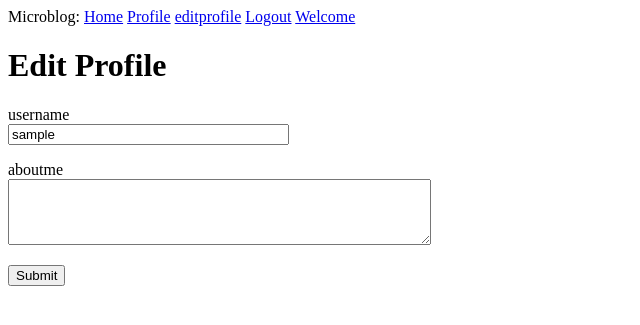
After one commit to rhodesiaxlo/flask_mega_project, a Flask app: page /editprofile/ in a window 1280 px wide. The commit adds this page. Shown: the top 325 px of the page, without its empty margins (0-640 px from the left). Run offline with Flask 2, Linux system fonts and the light colour scheme; the visitor is signed in with stand-in values (Sample User, id 1); data comes from the database, SQL or seed files in the repository; both versions use the stored data as it was after the commit.

```diff
--- a/app_package/forms.py
+++ b/app_package/forms.py
@@ -1,6 +1,6 @@
 from flask_wtf import FlaskForm
-from wtforms import StringField, PasswordField, BooleanField, SubmitField,ValidationError
-from wtforms.validators import DataRequired,Email, EqualTo
+from wtforms import StringField, PasswordField, BooleanField, SubmitField,ValidationError,TextAreaField
+from wtforms.validators import DataRequired,Email, EqualTo,Length
 from app_package.models import User,Post
 
 class LoginForm(FlaskForm):
@@ -26,3 +26,8 @@ class RegisterForm(FlaskForm):
         email = User.query.filter_by(email=email.data).first()
         if email is not None:
             raise ValidationError("please use a diffierent email")
+
+class EditprofileForm(FlaskForm):
+    username = StringField('username', validators=[DataRequired()])
+    aboutme = TextAreaField("aboutme", validators=[Length(min=0,max=140)])
+    submit = SubmitField('Submit')
--- a/app_package/models.py
+++ b/app_package/models.py
@@ -11,6 +11,9 @@ class User(UserMixin,db.Model):
     username = db.Column(db.String(50), index=True, unique=True)
     email = db.Column(db.String(50), index=True, unique=True)
     password_hash = db.Column(db.String(50), index=True, unique=True)
+    aboutme = db.Column(db.String(400))
+    last_seen = db.Column(db.DateTime, default=datetime.utcnow)
+
     posts = db.relationship('Post', backref='author', lazy='dynamic')
 
     def __repr__(self):
--- a/app_package/route.py
+++ b/app_package/route.py
@@ -1,10 +1,18 @@
 from app_package import app,db
 from flask import render_template,flash,redirect,request,url_for,request
-from app_package.forms import LoginForm,RegisterForm
+from app_package.forms import LoginForm,RegisterForm,EditprofileForm
 from flask_login import current_user,login_user,logout_user,login_required
 from app_package.models import User,Post
 from werkzeug.urls import url_parse
+from datetime import datetime
 import json
+
+
+@app.before_request
+def before_request():
+    if current_user.is_authenticated:
+        current_user.last_seen = datetime.utcnow()
+        db.session.commit()
 
 @app.route("/")
 @app.route("/index")
@@ -83,3 +91,30 @@ def register():
         flash('Congratulations, you are now a registered user!')
         return redirect(url_for('login'))
     return render_template("register.html", title="register", form=form)
+
+@app.route("/user/<username>")
+def user(username):
+    u = User.query.filter_by(username=username).first_or_404();
+    # post = [
+    #     'author':u,'body':'TEST POST # 1',
+    #     'author':u,'body':'TEST POST # 2',
+    # ]
+    posts = [
+        {'author': u, 'body': 'Test post #1'},
+        {'author': u, 'body': 'Test post #2'}
+    ]
+    return render_template("user.html", title="user", posts=posts, user=u)
+
+@app.route("/editprofile/", methods=["GET","POST"])
+@login_required
+def edit_profile():
+    form = EditprofileForm()
+    if form.validate_on_submit():
+        current_user.username = form.username.data
+        current_user.aboutme = form.aboutme.data
+        db.session.commit()
+        return redirect(url_for("edit_profile"))
+    elif request.method=="GET":
+        form.username.data = current_user.username
+        form.aboutme.data = current_user.aboutme
+        return render_template("edit_profile.html", title="edit profile", form=form)
--- a/app_package/templates/base.html
+++ b/app_package/templates/base.html
@@ -13,6 +13,8 @@
     {% if current_user.is_anonymous %}
         <a href="{{url_for('login')}}">Login</a>
     {% else %}
+        <a href="{{ url_for('user', username=current_user.username) }}">Profile</a>
+        <a href="{{url_for('edit_profile')}}">editprofile</a>
         <a href="{{url_for('logout')}}">Logout</a>
     {% endif %}
     <a href="/welcome?name=strange">Welcome</a>
--- /dev/null
+++ b/app_package/templates/edit_profile.html
@@ -0,0 +1,23 @@
+{% extends "base.html" %}
+
+{% block content %}
+    <h1>Edit Profile</h1>
+    <form action="" method="post">
+        {{ form.hidden_tag() }}
+        <p>
+            {{ form.username.label }}<br>
+            {{ form.username(size=32) }}<br>
+            {% for error in form.username.errors %}
+                <span style="color: red;">[{{ error }}]</span>
+            {% endfor %}
+        </p>
+        <p>
+            {{ form.aboutme.label }}<br>
+            {{ form.aboutme(cols=50, rows=4) }}<br>
+            {% for error in form.aboutme.errors %}
+            <span style="color: red;">[{{ error }}]</span>
+            {% endfor %}
+        </p>
+        <p>{{ form.submit() }}</p>
+    </form>
+{% endblock %}
```
Also changed, not shown: app_package/templates/user.html (added, +16 -0 lines), migrations/versions/345aa4573e29_aboutme_and_last_field_in_user_table.py (added, +30 -0 lines), app.db.
